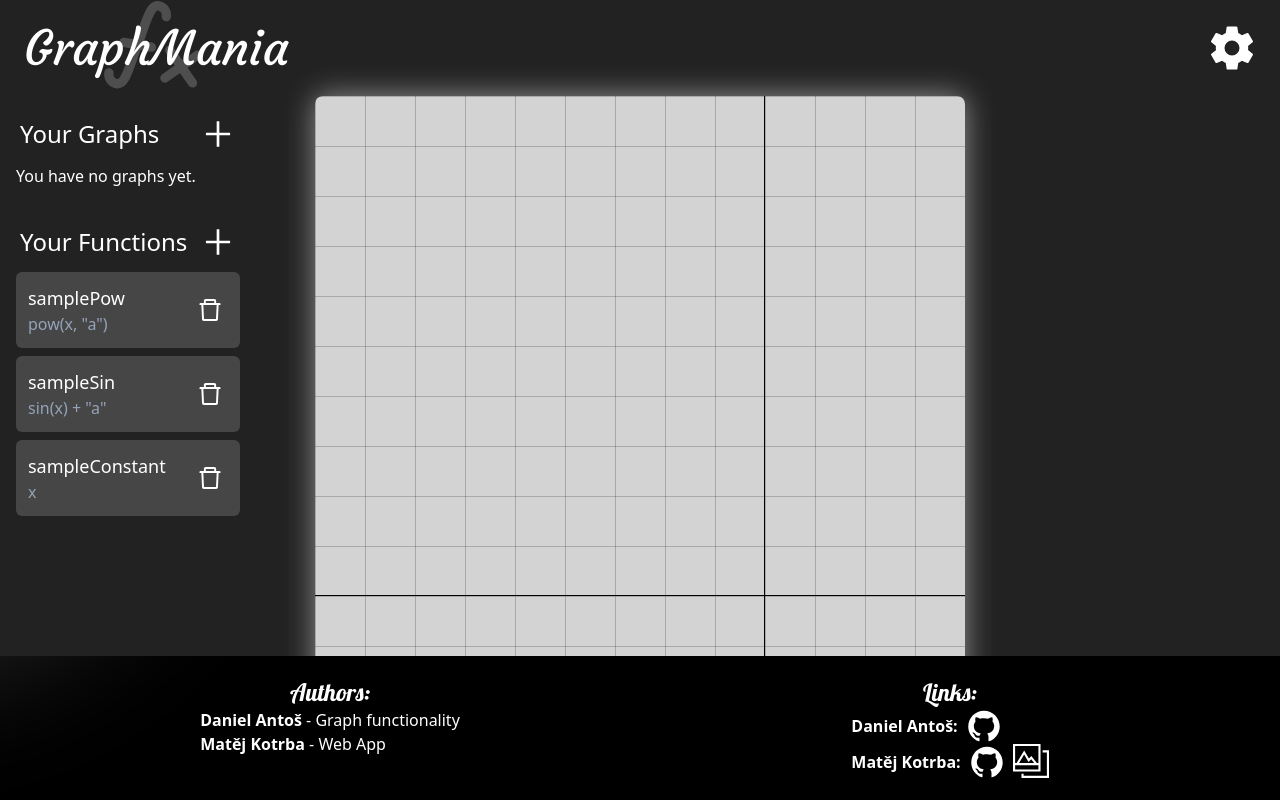
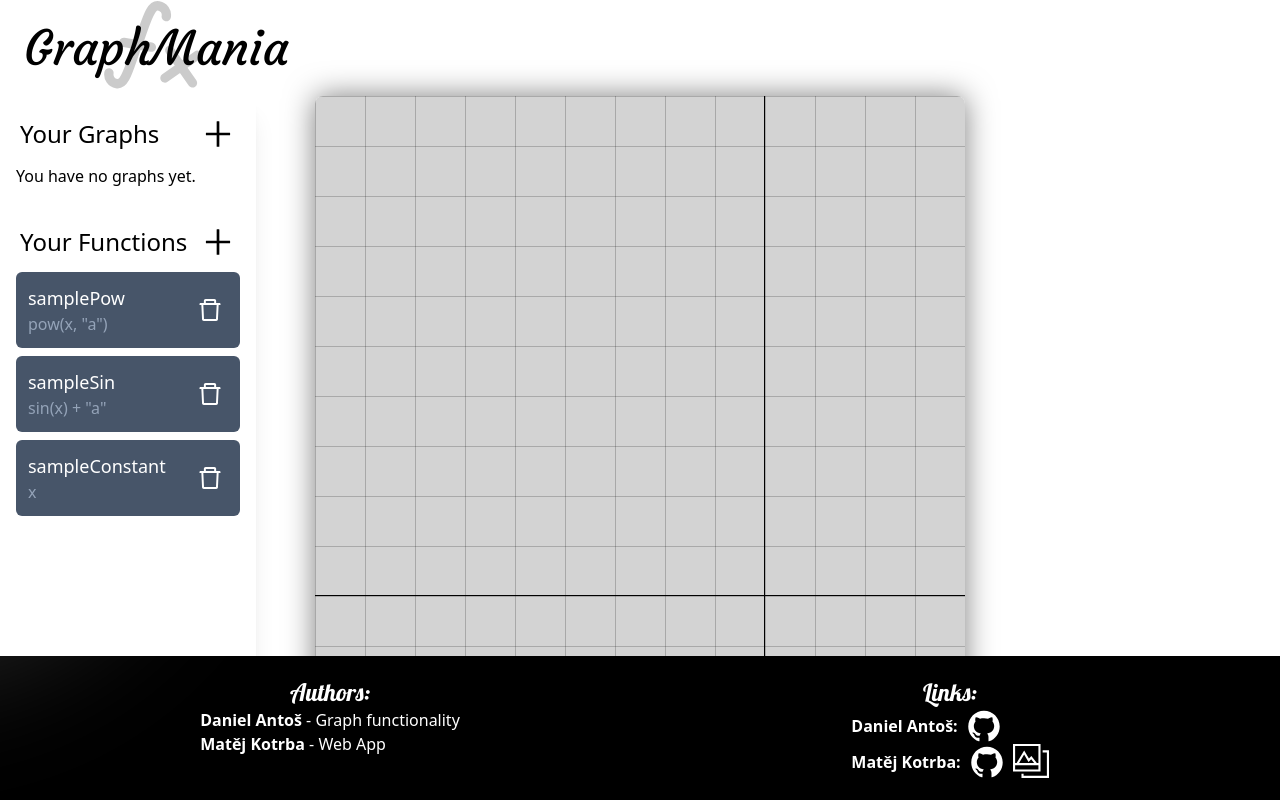
Before and after one commit to mkit2009/graphical-calculator, a React (Vite) app: page / in a window 1280 px wide. Built offline with nearby package versions, Linux system fonts and the light colour scheme.

Commit message:
First version completed

```diff
--- a/components/Canvas/Canvas.tsx
+++ b/components/Canvas/Canvas.tsx
@@ -45,7 +45,8 @@ function Canvas() {
         id="canvas"
         width="650"
         height="650"
-        className="cursor-crosshair mx-auto shadow-static hover:shadow-staticBigger rounded-lg duration-200
+        className="cursor-crosshair mx-auto shadow-static dark:shadow-staticDark hover:shadow-staticBigger
+         dark:hover:shadow-staticBiggerDark rounded-lg duration-200
         w-full aspect-square max-w-[650px]"
       ></canvas>
     </>
--- a/components/ColorPicker/ColorPicker.tsx
+++ b/components/ColorPicker/ColorPicker.tsx
@@ -48,7 +48,7 @@ export default function ColorPicker({
         }
         setPickedColor(color);
         setIsOpened(false);
-        return { ...old, [value]: color };
+        return { ...old, [value]: COLORS[color] };
       });
     }
   };
--- a/components/GraphSidebar/GraphSidebar.tsx
+++ b/components/GraphSidebar/GraphSidebar.tsx
@@ -1,5 +1,5 @@
 import React, { useState, useRef, useMemo, useCallback } from "react";
-import { AiOutlinePlus } from "react-icons/ai";
+import { AiOutlinePlus, AiOutlineEdit } from "react-icons/ai";
 import Popup from "../Popup/Popup";
 import { AiOutlineDelete } from "react-icons/ai";
 import { useMainContext } from "../../src/context/mainContext";
@@ -7,25 +7,39 @@ import { useMainContext } from "../../src/context/mainContext";
 const StyledDiv = ({
   title,
   detailed,
-  onClick,
+  onClickDelete,
+  onClickEdit,
 }: {
   title: string;
   detailed?: string;
-  onClick?: (...args: any) => void;
+  onClickDelete?: (...args: any) => void;
+  onClickEdit?: (...args: any) => void;
 }) => {
   return (
-    <div className="p-3 text-white bg-barelyVisibleWhite rounded-md flex items-center justify-between max-w-[350px]">
+    <div className="p-3 bg-slate-600 text-white dark:bg-barelyVisibleWhite rounded-md flex items-center justify-between max-w-[350px]">
       <div>
         <span className="text-lg whitespace-nowrap overflow-ellipsis overflow-hidden">
           {title}
         </span>
         {detailed && <p className="text-slate-400">{detailed}</p>}
       </div>
-      <div
-        className="flex items-center"
-        onClick={onClick ? () => onClick(title) : undefined}
-      >
-        <AiOutlineDelete className="text-4xl rounded-full p-1 hover:bg-barelyVisibleWhite cursor-pointer duration-150" />
+      <div className="flex flex-row gap-1">
+        {/* {onClickEdit && (
+          <div
+            className="flex items-center"
+            onClick={onClickEdit ? () => onClickEdit(title) : undefined}
+          >
+            <AiOutlineEdit className="text-4xl rounded-full p-1 hover:bg-barelyVisibleWhite cursor-pointer duration-150" />
+          </div>
+        )} */}
+        {onClickDelete && (
+          <div
+            className="flex items-center"
+            onClick={onClickDelete ? () => onClickDelete(title) : undefined}
+          >
+            <AiOutlineDelete className="text-4xl rounded-full p-1 hover:bg-barelyVisibleWhite cursor-pointer duration-150" />
+          </div>
+        )}
       </div>
     </div>
   );
@@ -83,6 +97,8 @@ function GraphSidebar() {
       } catch (e) {}
     }
   };
+
+  const editGraphFunction = (name: string) => {};
 
   const handleFunctionForm = (inputArray: string[]) => {
     // Grabs the name from input form name
@@ -177,16 +193,16 @@ function GraphSidebar() {
 
   return (
     <>
-      <aside className="p-4 flex flex-col gap-8 overflow-x-hidden max-h-[650px]">
+      <aside className="p-4 flex flex-col gap-8 overflow-x-hidden max-h-[650px] shadow-xl rounded-md">
         <div>
           <div
-            className="flex items-center gap-3 justify-between text-fontColor text-2xl mb-2 sticky top-[-1rem] bg-[#222222]
+            className="flex items-center gap-3 justify-between text-black dark:text-fontColor text-2xl mb-2 sticky top-[-1rem] dark:bg-[#222222]
           p-1"
           >
             <p>Your Graphs</p>
             <AiOutlinePlus
               onClick={handleNewGraph}
-              className="text-4xl self-end rounded-full cursor-pointer duration-100 hover:bg-barelyVisibleWhite
+              className="text-4xl self-end rounded-full cursor-pointer duration-100 dark:hover:bg-barelyVisibleWhite hover:bg-slate-200
           hover:rotate-90"
             />
           </div>
@@ -200,24 +216,27 @@ function GraphSidebar() {
                     item.functionName,
                     item.arguments
                   )}
-                  onClick={deleteGraphFunction}
+                  onClickDelete={deleteGraphFunction}
+                  onClickEdit={editGraphFunction}
                 />
               );
             })}
             {graphsArray.length === 0 && (
-              <p className="text-white">You have no graphs yet.</p>
+              <p className="text-black dark:text-white">
+                You have no graphs yet.
+              </p>
             )}
           </div>
         </div>
         <div>
           <div
-            className="flex items-center gap-3 justify-between text-fontColor text-2xl mb-2 sticky top-[-1rem] bg-[#222222]
+            className="flex items-center gap-3 justify-between text-black dark:text-fontColor text-2xl mb-2 sticky top-[-1rem] dark:bg-[#222222]
           p-1"
           >
             <p>Your Functions</p>
             <AiOutlinePlus
               onClick={handleNewFunction}
-              className="text-4xl self-end rounded-full cursor-pointer duration-100 hover:bg-barelyVisibleWhite
+              className="text-4xl self-end rounded-full cursor-pointer duration-100 dark:hover:bg-barelyVisibleWhite hover:bg-slate-200
           hover:rotate-90"
             />
           </div>
@@ -228,12 +247,14 @@ function GraphSidebar() {
                   title={item.name}
                   detailed={item.body}
                   key={index}
-                  onClick={deleteFunctionFunction}
+                  onClickDelete={deleteFunctionFunction}
                 />
               );
             })}
             {functionsArray.length === 0 && (
-              <p className="text-white">You have no functions yet.</p>
+              <p className="text-black darl:text-white">
+                You have no functions yet.
+              </p>
             )}
           </div>
         </div>
--- a/components/Navbar/Navbar.tsx
+++ b/components/Navbar/Navbar.tsx
@@ -4,16 +4,16 @@ import { IoSettingsSharp } from "react-icons/io5";
 
 function Navbar() {
   return (
-    <div className="flex justify-between items-center text-white p-6">
+    <div className="flex justify-between items-center text-black dark:text-white p-6">
       <div className="relative isolate">
         <h1 className="text-5xl font-title">GraphMania</h1>
         <TbMathFunction
           className="absolute top-[50%] left-[50%] translate-x-[-50%] translate-y-[-50%]
-        rotate-[10deg] text-[7rem] z-[-99] text-white opacity-20"
+        rotate-[10deg] text-[7rem] z-[-99] text-black dark:text-white opacity-20"
         />
       </div>
       <div>
-        <IoSettingsSharp className="text-5xl hover:rotate-[90deg] duration-200 cursor-pointer" />
+        {/* <IoSettingsSharp className="text-5xl hover:rotate-[90deg] duration-200 cursor-pointer" /> */}
       </div>
     </div>
   );
--- a/src/index.css
+++ b/src/index.css
@@ -6,7 +6,14 @@
 
 html,
 body {
-  background: #222222;
+  background-color: white;
+}
+
+@media (prefers-color-scheme: dark) {
+  html,
+  body {
+    background-color: #222222;
+  }
 }
 
 .option {
--- a/tailwind.config.cjs
+++ b/tailwind.config.cjs
@@ -13,8 +13,10 @@ module.exports = {
         lobster: "Lobster, cursive",
       },
       boxShadow: {
-        static: "0 0 30px 0 #ffffff82",
-        staticBigger: "0 0 40px 0 #ffffffa2",
+        static: "0 0 30px 0 #00000082",
+        staticDark: "0 0 30px 0 #ffffff82",
+        staticBigger: "0 0 40px 0 #000000a2",
+        staticBiggerDark: "0 0 40px 0 #ffffffa2",
       },
       colors: {
         backgroundColor: "#222222",
```
